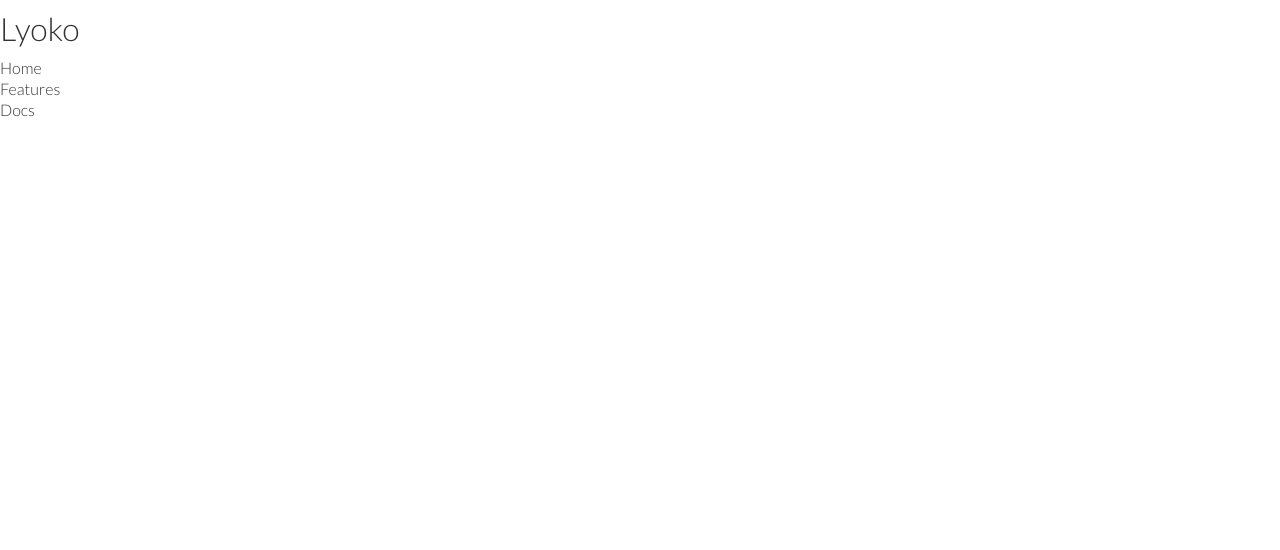
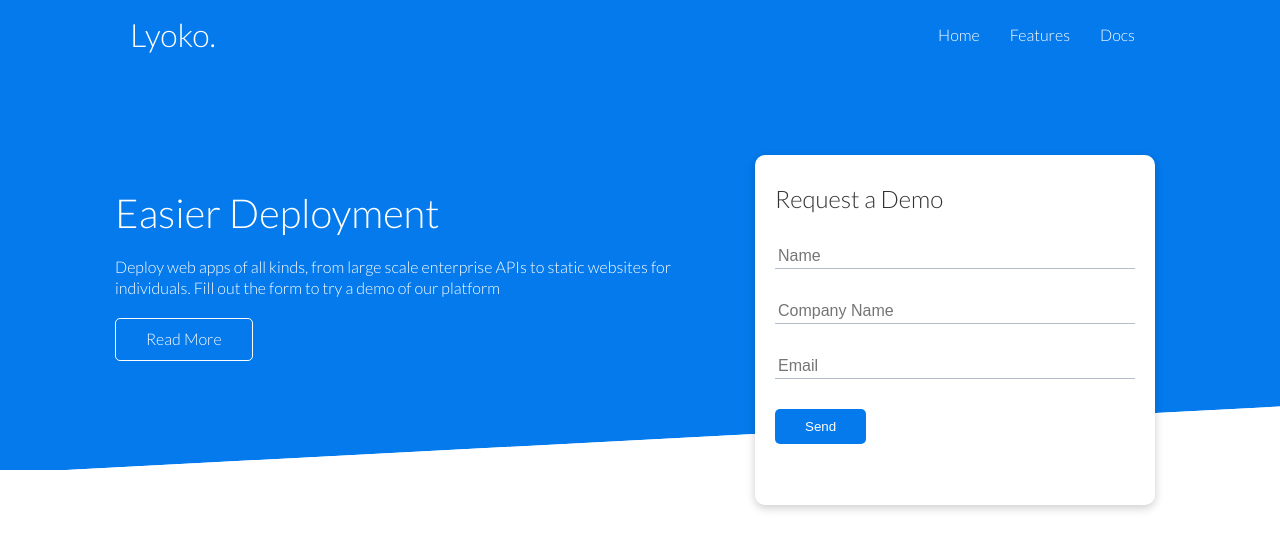
Before and after one commit to Mnode1337/css_pro, a plain HTML site: page index.html in a window 1280 px wide. Drawn offline with Linux system fonts and the light colour scheme.

Commit message:
showcase area completed

```diff
--- a/css/style.css
+++ b/css/style.css
@@ -1,5 +1,10 @@
 @import url('https://fonts.googleapis.com/css2?family=Lato:wght@300&display=swap');
 
+/** Custom properties */
+:root {
+    --primary-color: #047aed;
+    --sec-color: #b4becb;
+}
 * {
     box-sizing: border-box;
     padding: 0;
@@ -35,6 +40,152 @@ img {
     width: 100%;
 }
 
+/** Navbar */
 .navbar {
+    background-color: var(--primary-color);
+    color: #fff;
+    height: 70px;
+}
 
+.navbar ul {
+    display: flex;
 }
+
+.navbar a {
+    color: #fff;
+    padding: 10px;
+    margin: 0 5px;
+}
+
+.navbar a:hover {
+    border-bottom: 2px #fff solid;
+}
+
+/** if flex is in the navbar */
+.navbar .flex {
+    justify-content: space-between;
+}
+
+/** Showcase */
+.showcase {
+    height: 400px;
+    background-color: var(--primary-color);
+    color: #fff;
+    position: relative;
+}
+
+.showcase h1 {
+    font-size: 40px;
+}
+
+.showcase p {
+    margin: 20px 0;
+}
+
+.showcase .grid {
+    grid-template-columns: 55% 45%;
+    gap: 30px;
+    overflow: visible;
+}
+
+.showcase-form {
+    position: relative;
+    top: 60px;
+    height: 350px;
+    width: 400px;
+    padding: 40px;
+    z-index: 100;
+    justify-self: flex-end;
+}
+
+.showcase-form .form-control {
+    margin: 30px 0;
+}
+
+.showcase-form input[type='text'],
+.showcase-form input[type='email'] {
+    border: 0;
+    border-bottom: 1px solid var(--sec-color);
+    width: 100%;
+    padding: 3px;
+    font-size: 16px;
+}
+
+/** showcase-form input in its focus state*/
+
+.showcase-form input:focus {
+    outline: none;
+}
+
+.showcase::before,
+.showcase::after {
+    content: '';
+    position: absolute;
+    height: 100px;
+    bottom: -70px;
+    right: 0;
+    left: 0;
+    background: #fff;
+    transform: skewY(-3deg);
+    /** let's make sure the slant works on all browser */
+    -webkit-transform: skewY(-3deg);
+    -moz-transform: skewY(-3deg);
+    -ms-transform: skewY(-3deg);
+}
+
+/** Utilities aka classes that we will use all over the website*/
+.container {
+    max-width: 1100px;
+    margin: 0 auto;
+    overflow: auto;
+    padding: 0 40px;
+}
+
+.card {
+    background-color: #fff;
+    color: #333;
+    border-radius: 10px;
+    box-shadow: 0 3px 10px rgba(0, 0, 0, 0.2);
+    padding: 20px;
+    margin: 10px;
+}
+
+/** btn is the base button to style */
+
+.btn {
+    display: inline-block;
+    padding: 10px 30px;
+    cursor: pointer;
+    background: var(--primary-color);
+    color: #fff;
+    border: none;
+    border-radius: 5px;
+}
+
+.btn-outline {
+    background-color: transparent;
+    border: 1px #fff solid;
+}
+
+/** for any btn class :hover effect */
+.btn:hover {
+    transform: scale(.98);
+}
+
+.flex {
+    display: flex; /** by default flex is in a row */
+    justify-content: center;
+    align-items: center;
+    height: 100%;
+}
+
+/** Grid utility class */
+.grid {
+    display: grid;
+    /** grid-template-columns: 300px 200px; */
+    grid-template-columns: repeat(2, 1fr);
+    gap: 20px;
+    justify-content: center;
+    align-items: center;
+    height: 100%;
+}
--- a/index.html
+++ b/index.html
@@ -8,7 +8,7 @@
         <meta name="viewport" content="width=device-width, initial-scale=1.0">
         <link rel="stylesheet" href="https://cdnjs.cloudflare.com/ajax/libs/font-awesome/6.1.1/css/all.min.css" integrity="sha512-KfkfwYDsLkIlwQp6LFnl8zNdLGxu9YAA1QvwINks4PhcElQSvqcyVLLD9aMhXd13uQjoXtEKNosOWaZqXgel0g==" crossorigin="anonymous" referrerpolicy="no-referrer" />
         <link rel="stylesheet" href="css/style.css">
-        <title>Code Lyoko</title>
+        <title>Lyoko</title>
     </head>
 
     <body>
@@ -16,9 +16,11 @@
         <!-- Navbar -->
         <div class="navbar">
 
-            <div class="container">
+            <!-- utility class of flex -->
+            <div class="container flex">
 
-                <h1 class="logo">Lyoko</h1>
+                <h1 class="logo">Lyoko.</h1>
+
                 <nav>
                     <ul>
                         <li><a href="index.html">Home</a></li>
@@ -31,6 +33,46 @@
 
         </div>
 
+        <!-- Showcase -->
+        <section class="showcase">
+
+            <!-- utility class of grid -->
+            <div class="container grid">
+
+                <div class="showcase-text">
+                    <h1>Easier Deployment</h1>
+                    <p>Deploy web apps of all kinds, from large scale enterprise APIs to static websites for individuals. Fill out the form to try a demo of our platform</p>
+                    <a href="features.html" class="btn btn-outline">Read More</a>
+                </div>
+
+                <div class="showcase-form card">
+
+                    <h2>Request a Demo</h2>
+
+                    <form>
+
+                        <div class="form-control">
+                            <input type="text" name="name" placeholder="Name" required>
+                        </div>
+
+                        <div class="form-control">
+                            <input type="text" name="name" placeholder="Company Name" required>
+                        </div>
+
+                        <div class="form-control">
+                            <input type="email" name="email" placeholder="Email" required>
+                        </div>
+
+                        <input type="submit" value="Send" class="btn btn-primary">
+
+                    </form>
+
+                </div>
+
+            </div>
+
+        </section>
+
     </body>
 
 </html>
```
